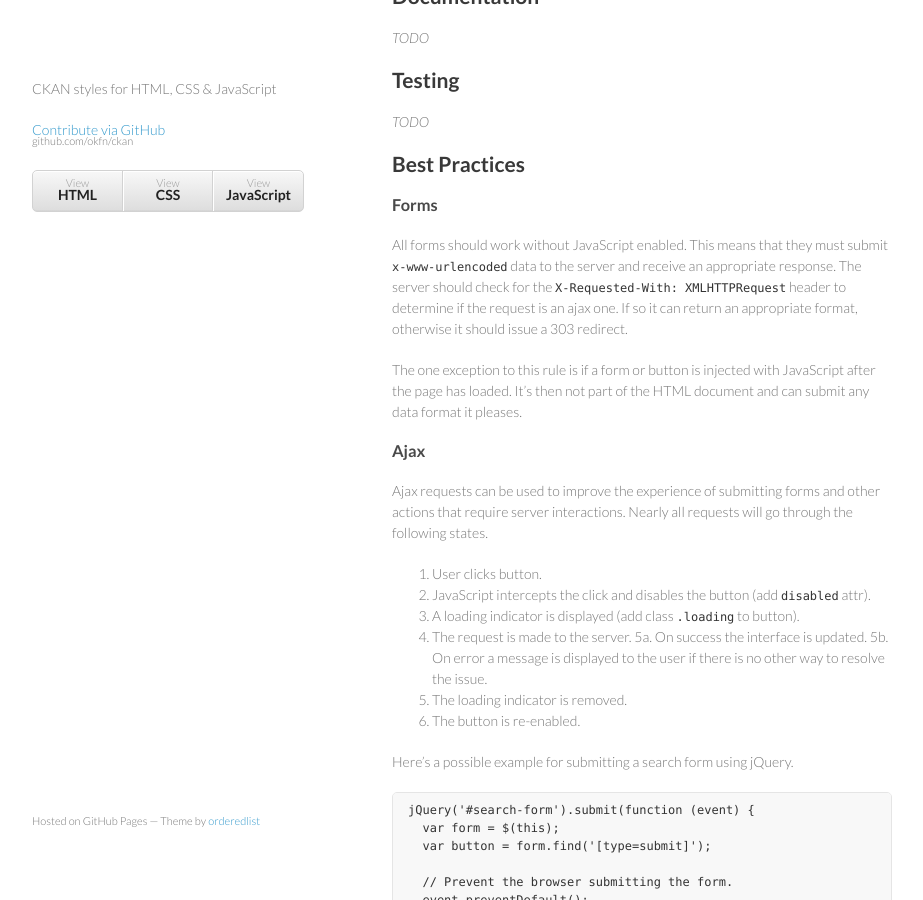
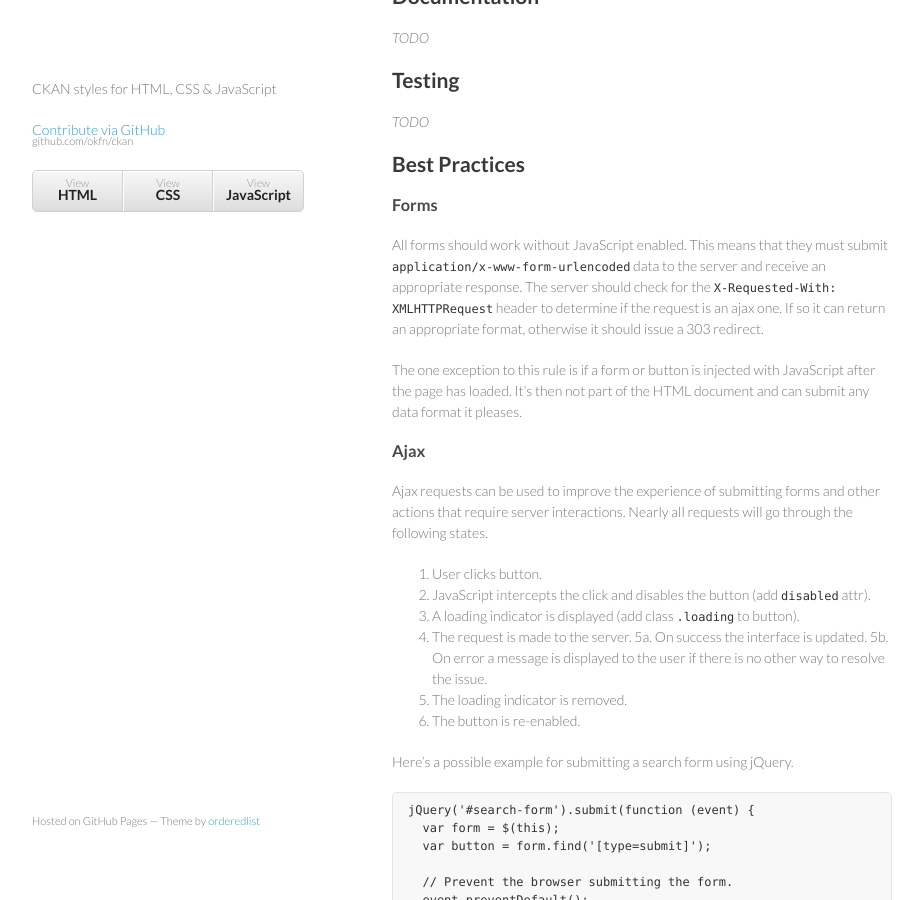
Before and after one commit to aron/ckan-style, a Jekyll site: the page built from styleguide/javascript/index.md, in a window 1280 px wide and 900 px high, scrolled down 5019 px. Shown: the whole window, without its empty margins (178-1101 px from the left). Built offline with Jekyll 4.4.1, drawn with Linux system fonts in a browser that asks for light colours.

Commit message:
Tidy up some formatting

```diff
--- a/styleguide/javascript/index.md
+++ b/styleguide/javascript/index.md
@@ -238,17 +238,17 @@ within the _public_ directory and files should be structured accordingly.
 
 All files and directories should be lowercase with hyphens used to separate words.
 
- - _lib_: Should contain all application files. These can be structured
+ - __lib__: Should contain all application files. These can be structured
    appropriately. It is recommended that _main.js_ be used as the bootstrap
    filename that sets up the page.
- - _vendor_: Should contain all external dependencies. These should not contain
+ - __vendor__: Should contain all external dependencies. These should not contain
    version numbers in the filename. This information should be available in
    the header comment of the file. Library plugins should be prefixed with the
    library name. eg the hover intent jQuery plugin would have the filename
    _jquery.hover-intent.js_.
- - _templates_: Should be stored in a seperate directory and have the .html
+ - __templates__: Should be stored in a seperate directory and have the .html
    extension.
- - _test_: Contains the test runner _index.html_. _vendor_ contains all test
+ - __test__: Contains the test runner _index.html_. _vendor_ contains all test
    dependencies and libraries. _spec_ contains the actual test files. Each
    test file should be the filename with _-spec_ appended.
 
@@ -280,7 +280,7 @@ Best Practices
 ### Forms
 
 All forms should work without JavaScript enabled. This means that they must
-submit `x-www-urlencoded` data to the server and receive an appropriate
+submit `application/x-www-form-urlencoded` data to the server and receive an appropriate
 response. The server should check for the `X-Requested-With: XMLHTTPRequest`
 header to determine if the request is an ajax one. If so it can return an
 appropriate format, otherwise it should issue a 303 redirect.
```
